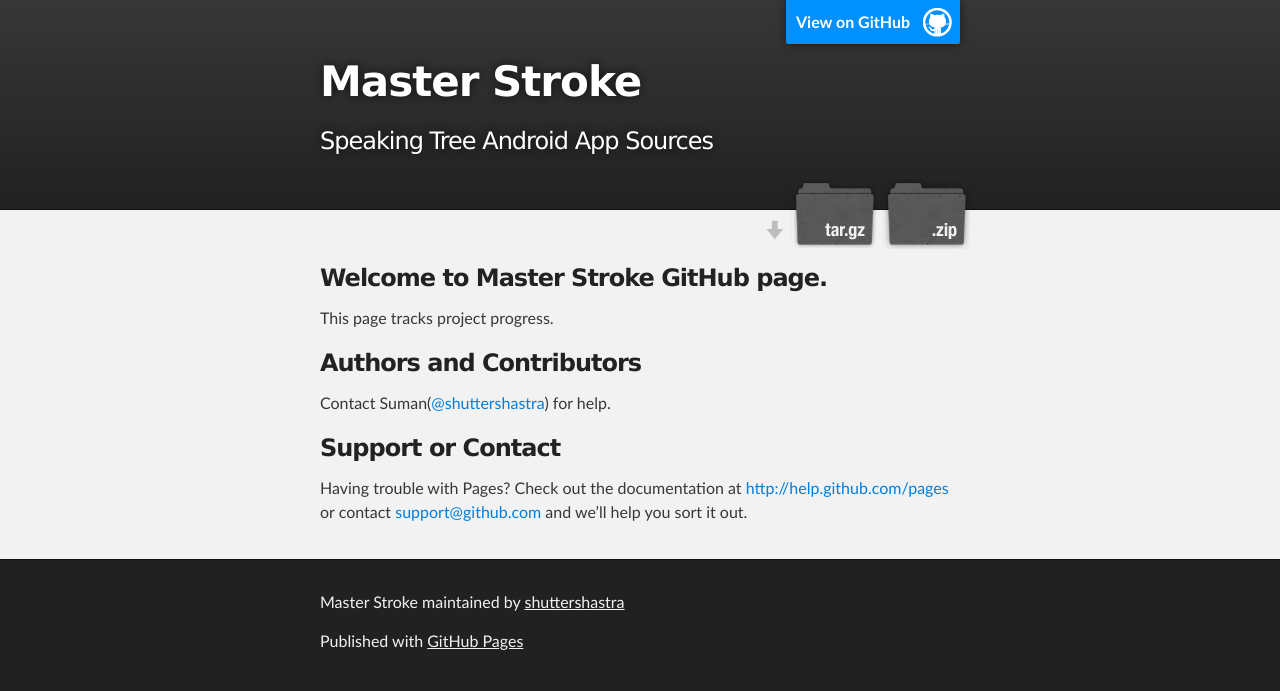
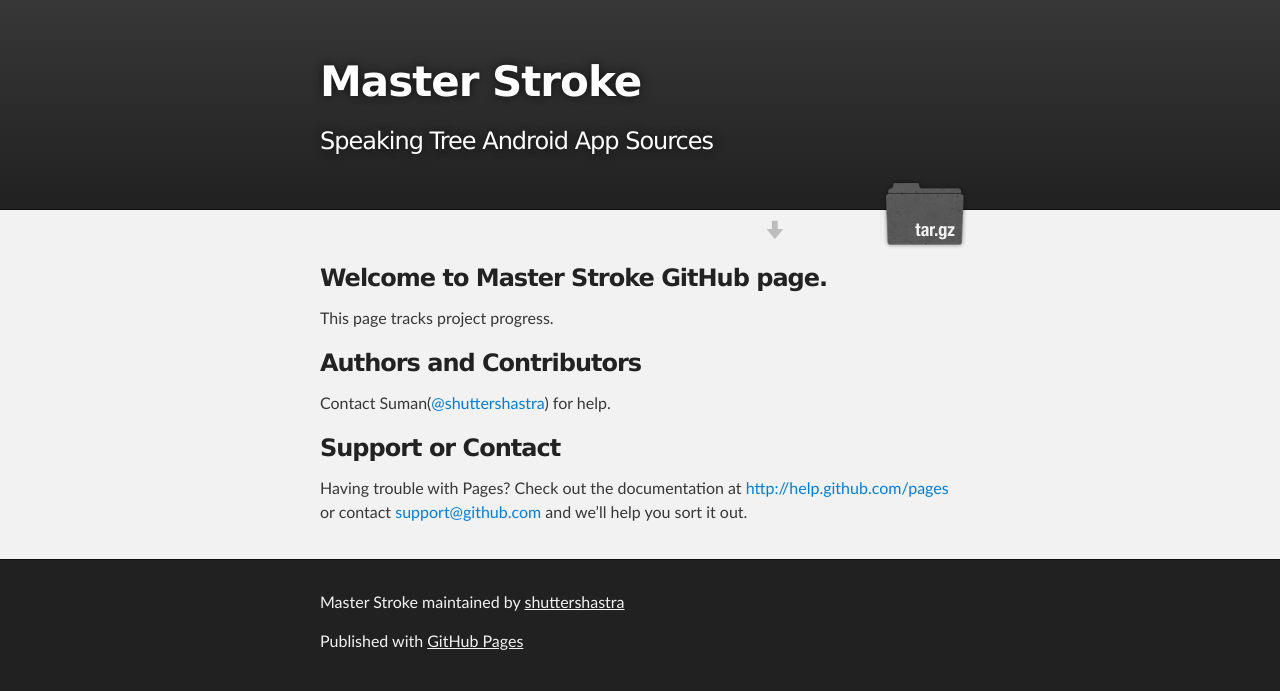
Before and after one commit to shuttershastra/MasterStroke, a plain HTML site: page index.html in a window 1280 px wide. Drawn offline with Linux system fonts and the light colour scheme.

Commit message:
Update index.html
Added link to .apk file

```diff
--- a/index.html
+++ b/index.html
@@ -16,14 +16,12 @@
     <!-- HEADER -->
     <div id="header_wrap" class="outer">
         <header class="inner">
-          <a id="forkme_banner" href="https://github.com/shuttershastra/MasterStroke">View on GitHub</a>
 
           <h1 id="project_title">Master Stroke</h1>
           <h2 id="project_tagline">Speaking Tree Android App Sources</h2>
 
             <section id="downloads">
-              <a class="zip_download_link" href="https://github.com/shuttershastra/MasterStroke/zipball/master">Download this project as a .zip file</a>
-              <a class="tar_download_link" href="https://github.com/shuttershastra/MasterStroke/tarball/master">Download this project as a tar.gz file</a>
+              <a class="tar_download_link" href="https://github.com/shuttershastra/MasterStroke/releases/download/alpha/MasterStroke.apk">Download the .apk file</a>
             </section>
         </header>
     </div>
```
